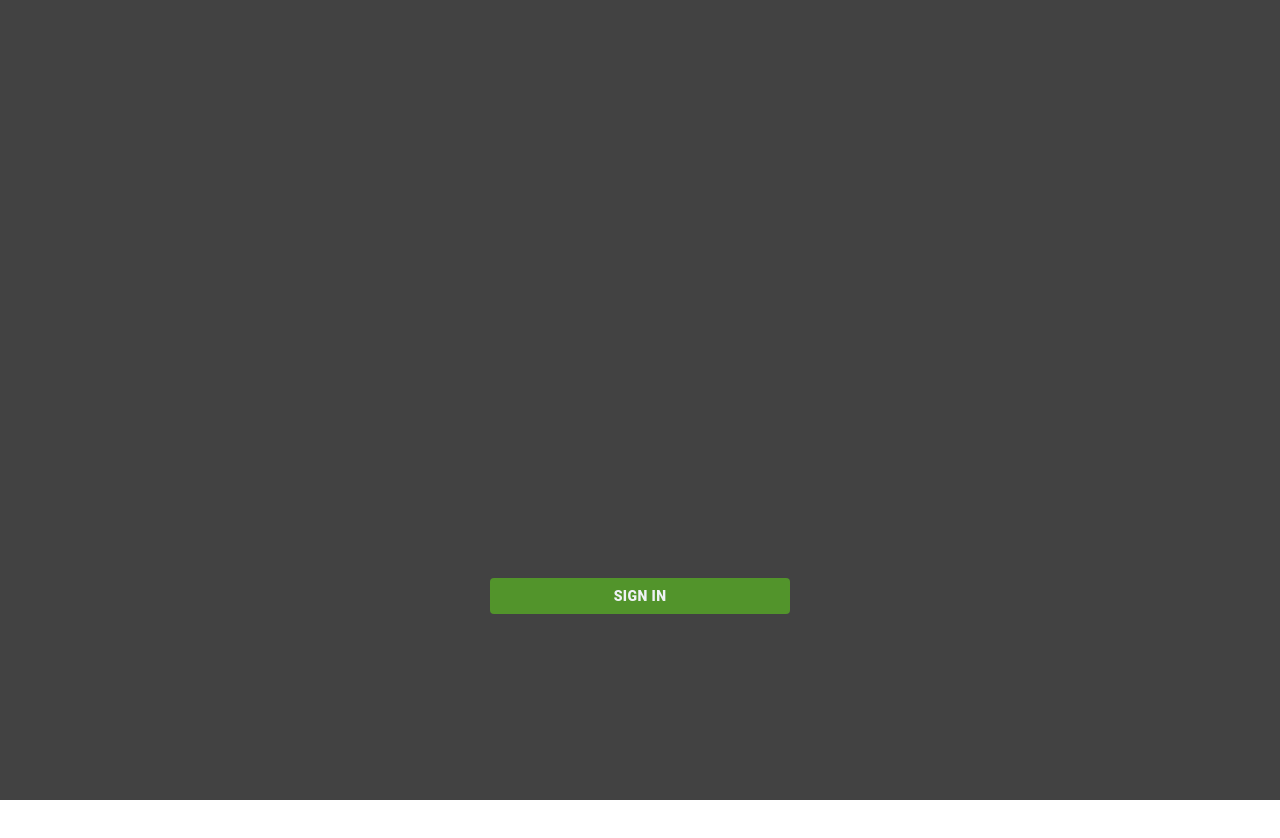
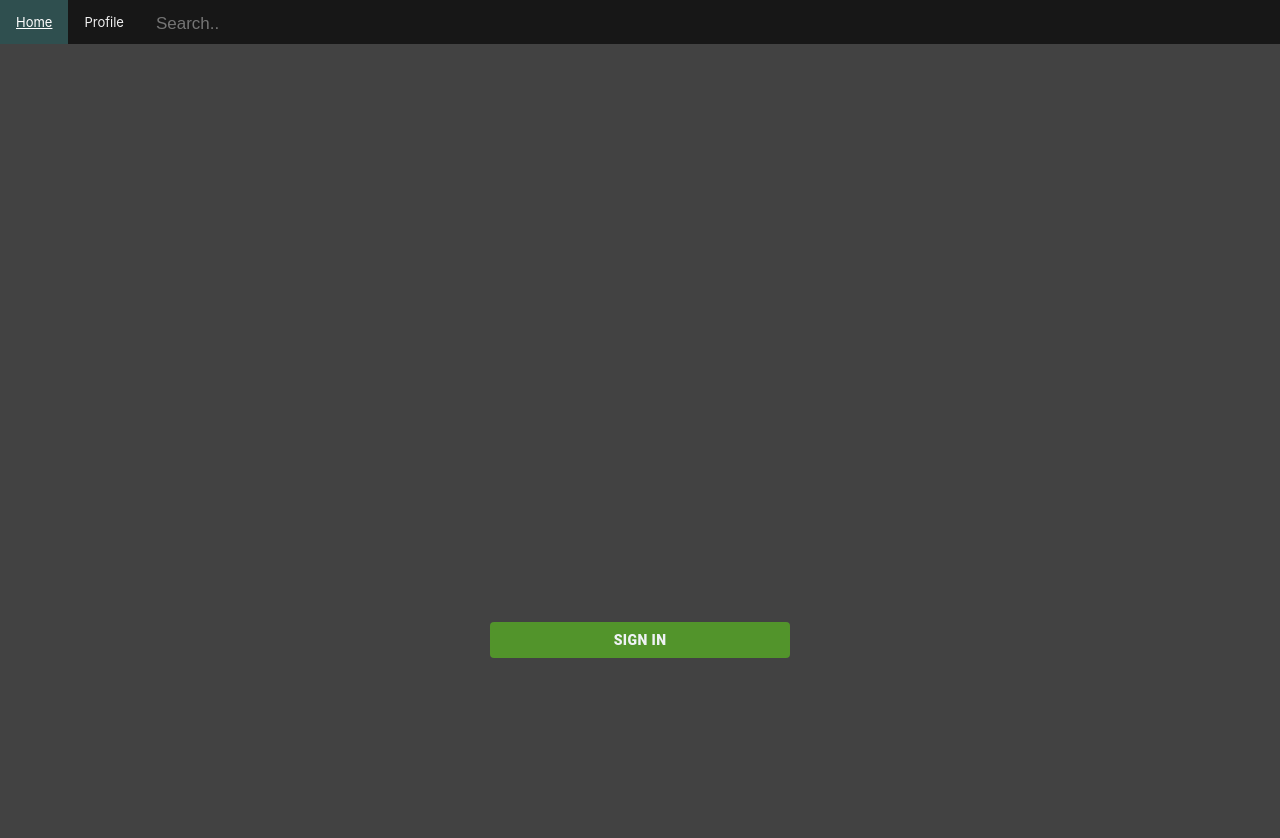
Before and after one commit to tjvig94/dev-sets, a React (Create React App) app in the folder client/: page / in a window 1280 px wide. Shown: the top 838 px of the page. Before the commit the page ends 800 px from the top, so only its background shows below. Built offline with nearby package versions, Linux system fonts and the light colour scheme.

Commit message:
navbar component mostly done

```diff
--- a/client/package.json
+++ b/client/package.json
@@ -12,6 +12,7 @@
     "firebase-tools": "^9.10.2",
     "react": "^17.0.2",
     "react-dom": "^17.0.2",
+    "react-router-dom": "^5.2.0",
     "react-scripts": "4.0.3",
     "web-vitals": "^1.1.2"
   },
--- a/client/public/index.html
+++ b/client/public/index.html
@@ -9,6 +9,7 @@
       name="description"
       content="Web site created using create-react-app"
     />
+    <link rel="stylesheet" href="https://cdnjs.cloudflare.com/ajax/libs/font-awesome/5.15.3/css/all.min.css" integrity="sha512-iBBXm8fW90+nuLcSKlbmrPcLa0OT92xO1BIsZ+ywDWZCvqsWgccV3gFoRBv0z+8dLJgyAHIhR35VZc2oM/gI1w==" crossorigin="anonymous" />
     <link rel="apple-touch-icon" href="%PUBLIC_URL%/logo192.png" />
     <!--
       manifest.json provides metadata used when your web app is installed on a
--- a/client/src/App.js
+++ b/client/src/App.js
@@ -1,24 +1,15 @@
 import React from 'react';
 import './App.css';
-import Login from './components/Login/Login';
-import { useStateValue } from './StateProvider';
+import { BrowserRouter as Router } from "react-router-dom"
+import MainContainer from "./components/mainContainer"
 
 function App() {
-  const [{ user }, dispatch] = useStateValue();
 
   return (
-    <div className="app">
-      {!user ? (
-        <Login />
-      ) : (
-        <>
-          <div className="body">
-
-          </div>
-        </>
-      )}
-    </div>
-  );
+    <Router>
+      <MainContainer />
+    </Router>
+  )
 }
 
 export default App;
--- /dev/null
+++ b/client/src/Login/Login.js
@@ -0,0 +1,44 @@
+import { Button } from '@material-ui/core';
+import React from 'react';
+import './Login.css';
+import { auth, provider } from '../../../firebase';
+import { actionTypes } from '../../../reducer';
+import { useStateValue } from '../../../StateProvider';
+
+
+function Login() {
+  const [state, dispatch] = useStateValue();
+
+  const signIn = () => {
+    auth.signInWithPopup(provider)
+      .then((result) => {
+        dispatch({
+          type: actionTypes.SET_USER,
+          user: result.user,
+        });
+        console.log(result);
+      })
+      .catch((error) => {
+        alert(error.message);
+      });
+  };
+  return (
+    <div className="login">
+      <div className="login__logo">
+        <img
+          src=""
+          alt=""
+        />
+        <img
+          src=""
+          alt=""
+        />
+      </div>
+      <Button type="submit" onClick={signIn}>
+        Sign In
+      </Button>
+    </div>
+  );
+}
+
+export default Login;
--- /dev/null
+++ b/client/src/components/mainContainer.js
@@ -0,0 +1,31 @@
+import React from "react";
+import Login from "./Login/Login"
+import NavBar from "./navBar/navBar";
+import { Switch, Route } from "react-router-dom";
+import { HOME_PATH, USER_PATH } from "../views";
+import { useStateValue } from '../StateProvider';
+
+
+function MainContainer() {
+    const [{ user }, dispatch] = useStateValue();
+
+    return (
+        <div className="app">
+            <NavBar />
+            <Switch>
+                <Route path={HOME_PATH} exact={true}>
+                    {!user ? (
+                        <Login />
+                    ) : (
+                        <>
+                            <div className="body">
+                            </div>
+                        </>
+                    )}
+                </Route>
+            </Switch>
+        </div>
+    );
+}
+
+export default MainContainer;
--- /dev/null
+++ b/client/src/components/navBar/navBar.css
@@ -0,0 +1,39 @@
+/* Add a black background color to the top navigation */
+.topnav {
+    background-color: #171717;
+    overflow: hidden;
+  }
+
+  /* Style the links inside the navigation bar */
+  .topnav a {
+    float: left;
+    color: #f2f2f2;
+
+    padding: 14px 16px;
+    text-decoration: none;
+    font-size: 13px;
+  }
+
+  /* Change the color of links on hover */
+  .topnav a:hover {
+    background-color: darkslategray;
+    color: white;
+    text-decoration: underline;
+  }
+
+  /* Add a color to the active/current link */
+  .topnav a.active {
+    background-color: #243221;
+    color: white;
+  }
+
+  .topnav input[type=text] {
+    float: left;
+    padding: 6px;
+    border: none;
+    margin-top: 8px;
+    margin-left: 10px;
+    font-size: 17px;
+    background-color: #171717;
+    color: white;
+  }
--- /dev/null
+++ b/client/src/components/navBar/navBar.js
@@ -0,0 +1,21 @@
+import React from "react";
+import { Link } from "react-router-dom";
+import { HOME_PATH, USER_PATH } from "../../views"
+import "./navBar.css";
+
+
+
+function NavBar() {
+
+    return (
+
+        <div class="topnav">
+            <Link as={Link} to={HOME_PATH}>Home</Link>
+            {/* <Link href="#Discover">Discover</Link> */}
+            <Link as={Link} to={USER_PATH}>Profile</Link>
+            <input type="text" placeholder="Search.."></input>
+        </div>
+    )
+}
+
+export default NavBar;
--- /dev/null
+++ b/client/src/views.js
@@ -0,0 +1,3 @@
+export const HOME_PATH = "/";
+export const DISCOVER_PATH = "/discover";
+export const USER_PATH = "/profile/:id";
```
Also changed, not shown: 1 other file (tests, documents, lock files or other folders).
